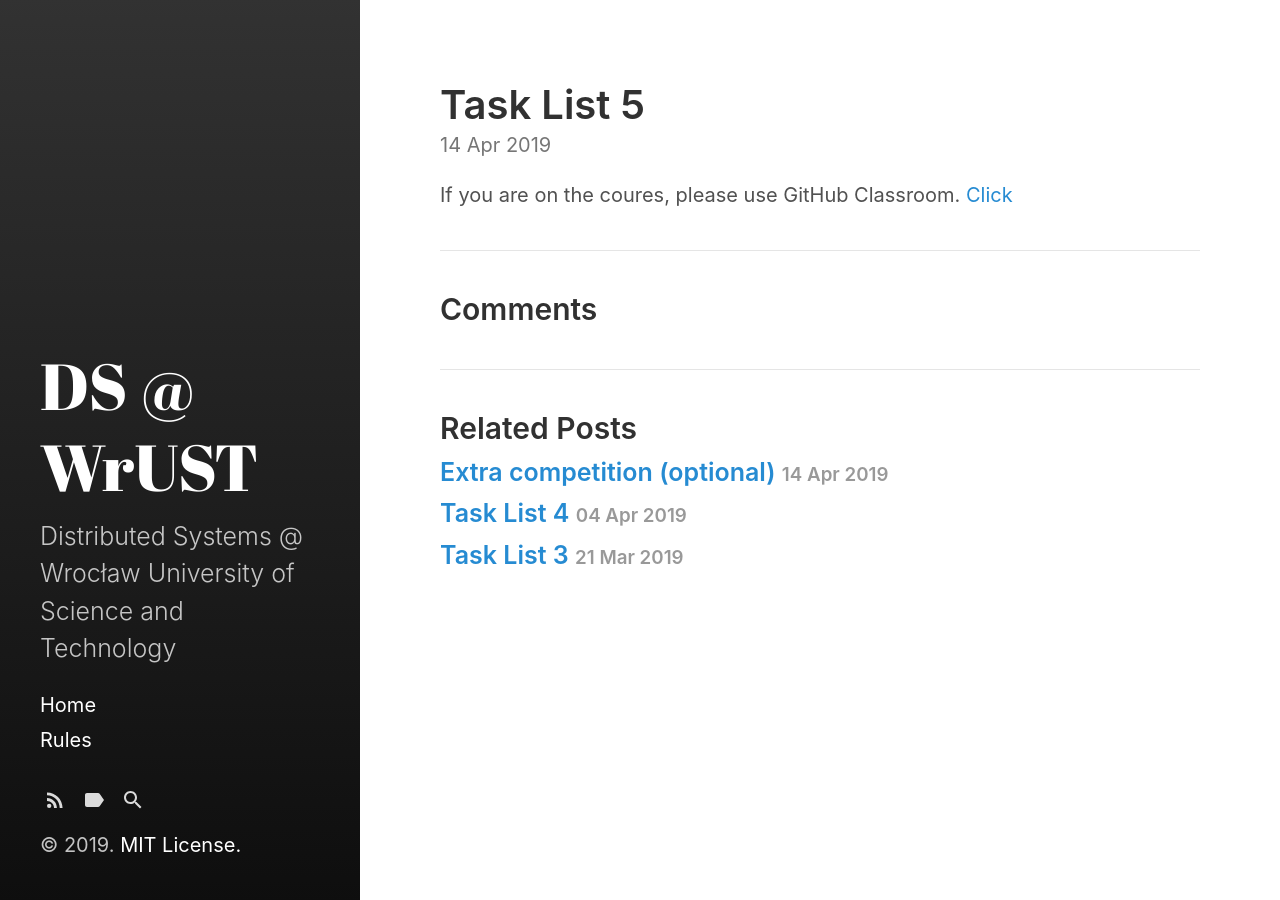
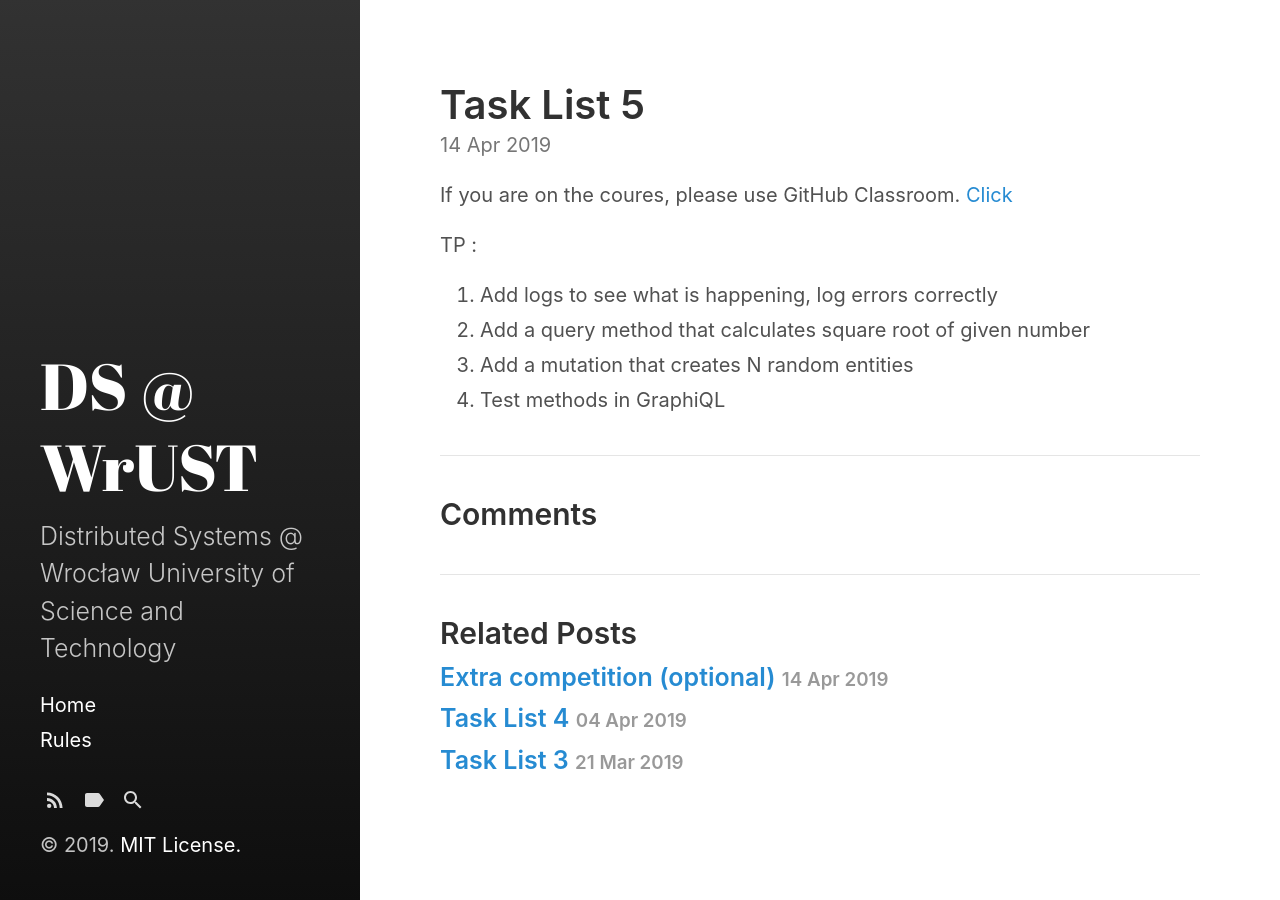
Before and after one commit to distributed-systems-wrust/distributed.github.com, a Jekyll site: the page built from _posts/2019-04-14-l5.md, in a window 1280 px wide. Built offline with Jekyll 4.4.1, drawn with Linux system fonts in a browser that asks for light colours.

Commit message:
class task tp

```diff
--- a/_posts/2019-04-14-l5.md
+++ b/_posts/2019-04-14-l5.md
@@ -5,3 +5,10 @@ title: Task List 5
 
 If you are on the coures, please use GitHub Classroom.
 [Click](https://github.com/distributed-systems-wrust/base-l5-2019)
+
+TP :
+
+0. Add logs to see what is happening, log errors correctly
+1. Add a query method that calculates square root of given number
+2. Add a mutation that creates N random entities
+3. Test methods in GraphiQL
```
